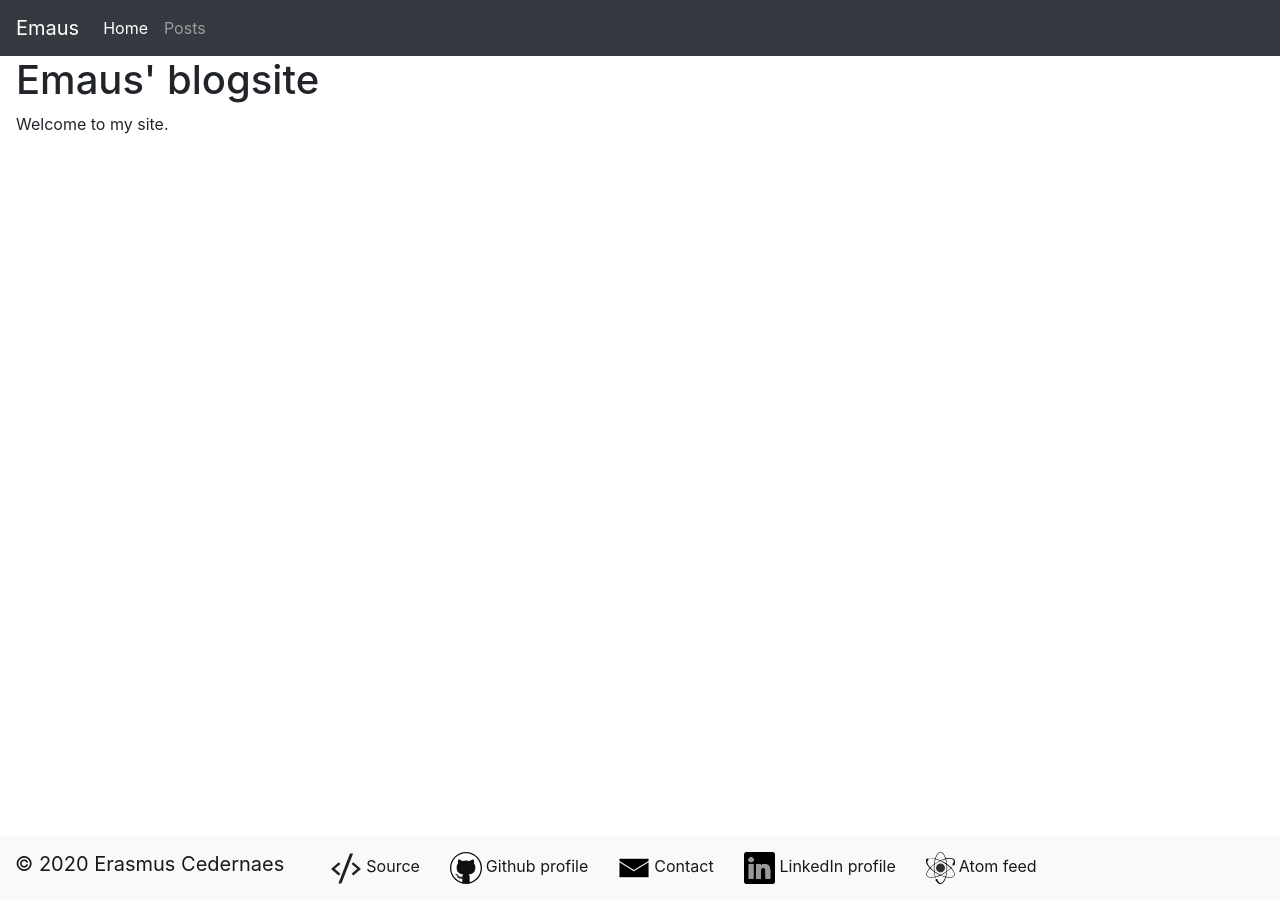
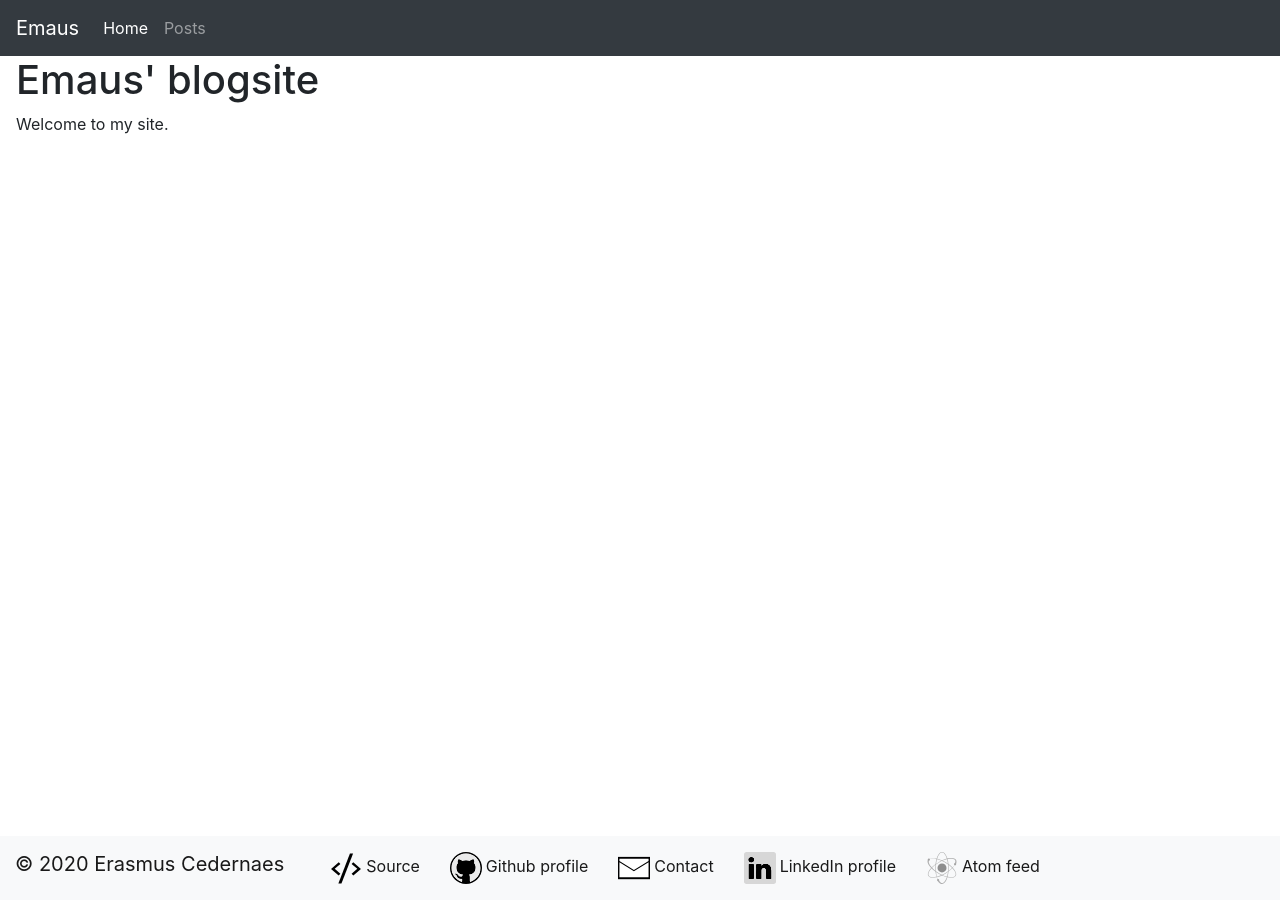
Before and after one commit to emanuelen5/emanuelen5.github.io, a Jekyll site: the page built from site/index.md, in a window 1280 px wide. Built offline with Jekyll 4.4.1, drawn with Linux system fonts in a browser that asks for light colours.

Commit message:
Creating two separate images that are shown on hover/not

```diff
--- a/site/_layouts/shell.html
+++ b/site/_layouts/shell.html
@@ -38,27 +38,27 @@
 				<div class="col-lg-auto col-12 navbar-brand text-center">&copy; {{site.time | date: "%Y" }} Erasmus Cedernaes</div>
 				<div class="col col-lg-auto text-center text-nowrap navbar-link navbar-text">
 					<a href="{{site.repo}}/tree/blog/{{site.source}}/{{page.path}}">
-						<img alt="Source code icon" class="align-middle filter-color-inactive-link" style="height: 2em;" src="/assets/images/code.svg"/><span class="d-none d-md-inline-block ml-1">Source</span>
+						<img alt="Source code icon" class="align-middle filter-color-inactive-link" style="filter: grayscale(100%) brightness(0)" src="/assets/images/code.svg"/><img alt="Source code icon" class="align-middle filter-color-active-link" src="/assets/images/code.svg"/><span class="d-none d-md-inline-block ml-1">Source</span>
 					</a>
 				</div>
 				<div class="col col-lg-auto text-center text-nowrap navbar-link navbar-text">
 					<a href="https://github.com/emanuelen5">
-						<img alt="Github icon" class="align-middle filter-color-inactive-link invert" style="height: 2em;" src="/assets/images/github_icon.svg"/><span class="d-none d-md-inline-block ml-1">Github profile</span>
+						<img alt="Github icon" class="align-middle filter-color-inactive-link invert" style="filter: grayscale(100%) invert(100%) contrast(1.5)" src="/assets/images/github_icon.svg"/><img alt="Github icon" class="align-middle filter-color-active-link invert" src="/assets/images/github_icon.svg"/><span class="d-none d-md-inline-block ml-1">Github profile</span>
 					</a>
 				</div>
 				<div class="col col-lg-auto text-center text-nowrap navbar-link navbar-text">
 					<a href="mailto:{{site.email}}">
-						<img alt="Email icon" class="align-middle filter-color-inactive-link invert" style="height: 2em;" src="/assets/images/email.svg"/><span class="d-none d-md-inline-block ml-1">Contact</span>
+						<img alt="Email icon" class="align-middle filter-color-inactive-link invert" src="/assets/images/email.svg"/><img alt="Email icon" style="filter: grayscale(100%) invert(100%)" class="align-middle filter-color-active-link invert" src="/assets/images/email.svg"/><span class="d-none d-md-inline-block ml-1">Contact</span>
 					</a>
 				</div>
 				<div class="col col-lg-auto text-center text-nowrap navbar-link navbar-text">
 					<a href="https://www.linkedin.com/in/erasmus-cedernaes/">
-						<img alt="LinkedIn icon" class="align-middle filter-color-inactive-link" style="height: 2em;" src="/assets/images/linkedin_logo.svg"/><span class="d-none d-md-inline-block ml-1">LinkedIn profile</span>
+						<img alt="LinkedIn icon" class="align-middle filter-color-inactive-link" style="filter: grayscale(100%) invert(100%) contrast(2)" src="/assets/images/linkedin_logo.svg"/><img alt="LinkedIn icon" class="align-middle filter-color-active-link" src="/assets/images/linkedin_logo.svg"/><span class="d-none d-md-inline-block ml-1">LinkedIn profile</span>
 					</a>
 				</div>
 				<div class="col col-lg-auto text-center text-nowrap navbar-link navbar-text">
 					<a href="/atom.xml">
-						<img alt="Atom feed icon" class="align-middle filter-color-inactive-link" style="height: 2em;" src="/assets/images/atom.svg"/><span class="d-none d-md-inline-block ml-1">Atom feed</span>
+						<img alt="Atom feed icon" class="align-middle filter-color-inactive-link" style="filter: grayscale(100%) invert(100%)" src="/assets/images/atom.svg"/><img alt="Atom feed icon" class="align-middle filter-color-active-link" src="/assets/images/atom.svg"/><span class="d-none d-md-inline-block ml-1">Atom feed</span>
 					</a>
 				</div>
 			</div>
--- a/site/css/style.scss
+++ b/site/css/style.scss
@@ -60,13 +60,30 @@
 
 
 // Color special links on hover
-.filter-color-inactive-link {
-	filter: grayscale(100%) contrast(3) brightness(0.6);
-	&.invert {
-		filter: grayscale(100%) invert(100%);
+a {
+	&:hover {
+		.filter-color-inactive-link	{
+			display: none;
+		}
+	}
+
+	.filter-color-inactive-link {
+		display: inline-block;
+		width: 2em;
+		height: 2em;
 	}
 }
 
-a:hover .filter-color-inactive-link {
-	filter: none;
+a {
+	&:hover {
+		.filter-color-active-link	{
+			display: inline-block;
+			width: 2em;
+			height: 2em;
+		}
+	}
+
+	.filter-color-active-link {
+		display: none;
+	}
 }
```
Also changed, not shown: site/assets/images/github_icon.svg.
